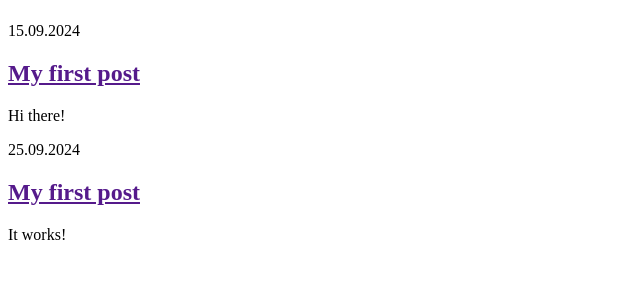
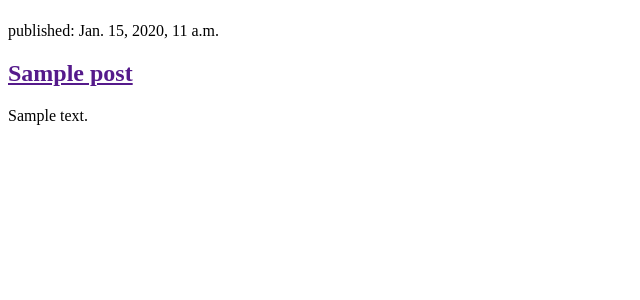
Before and after one commit to ele-bits/my-first-blog, a Django app: page / in a window 1280 px wide. Shown: the part 58-358 px from the top of the page, without its empty margins (0-640 px from the left). Run offline with Django 5.2, Linux system fonts and the light colour scheme; tables that the repository leaves empty hold one stand-in row (values such as "Sample post").

Commit message:
ModifiModified templates to display posts from database.

```diff
--- a/blog/templates/blog/post_list.html
+++ b/blog/templates/blog/post_list.html
@@ -8,17 +8,13 @@
             <h1><a href="">Ele's Blog</a></h1>
         </header>
 
-        <article>
-            <time>15.09.2024</time>
-            <h2><a href="">My first post</a></h2>
-            <p>Hi there!</p>
-        </article>
-
-        <article>
-            <time>25.09.2024</time>
-            <h2><a href="">My first post</a></h2>
-            <p>It works!</p>
-        </article>
+        {% for post in posts %}
+            <article>
+                <time>published: {{ post.published_date }}</time>
+                <h2><a href="">{{ post.title }}</a></h2>
+                <p>{{ post.text|linebreaksbr }}</p>
+            </article>
+        {% endfor %}
 
     </body>
 </html>
--- a/blog/views.py
+++ b/blog/views.py
@@ -1,6 +1,9 @@
 from django.shortcuts import render
+from django.utils import timezone
+from .models import Post
 
 # Create your views here.
 
 def post_list(request):
-    return render(request, 'blog/post_list.html', {})
+    posts = Post.objects.filter(published_date__lte = timezone.now()).order_by('published_date')
+    return render(request, 'blog/post_list.html', {'posts' : posts})
```
